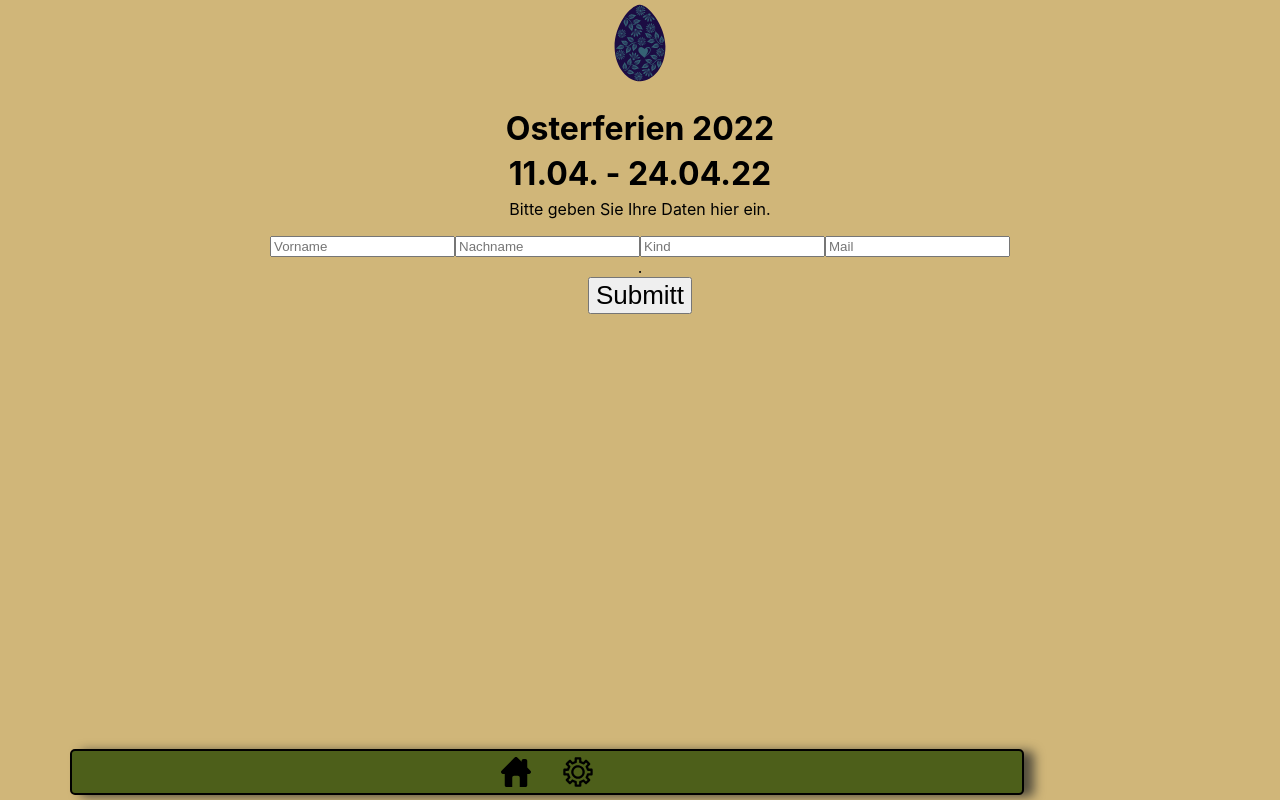
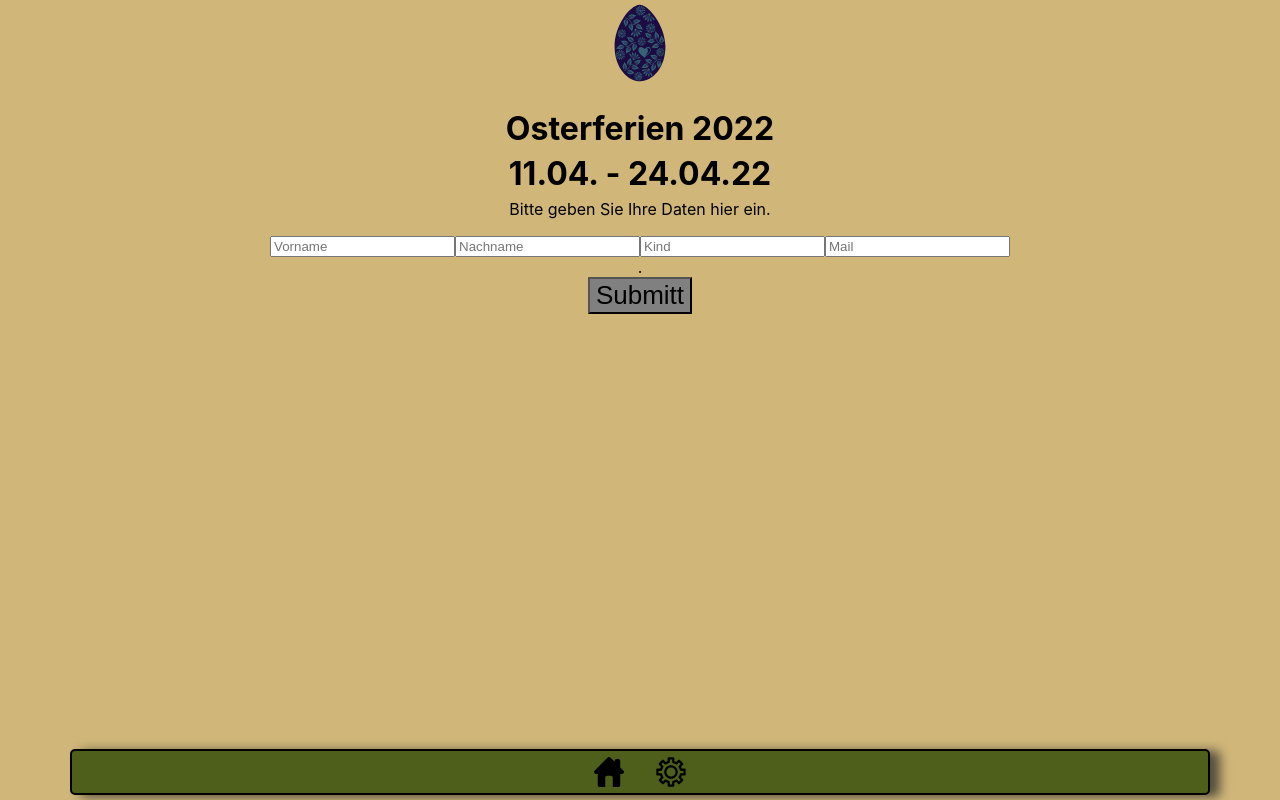
Before and after one commit to joachimHaag/Ferienapp, a React (Vite) app: page /settings in a window 1280 px wide. Built offline with nearby package versions, Linux system fonts and the light colour scheme.

Commit message:
Nav centered

```diff
--- a/src/App.css
+++ b/src/App.css
@@ -39,6 +39,7 @@
 
 button {
   font-size: calc(10px + 2vmin);
+  background-color: grey;
 }
 
 body {
@@ -66,7 +67,7 @@ h2 {
 footer {
   position: fixed;
   bottom: 5px;
-  width: 80%;
+  width: 100%;
   z-index: 3;
 }
 
@@ -77,12 +78,11 @@ footer {
   align-items: center;
   font-size: 1.5rem;
   background-color: #4d5f1a;
-
   border: 2px solid black;
   box-shadow: 10px 2px 11px rgba(11, 18, 26, 0.637);
   border-radius: 5px;
   margin-left: 70px;
-  margin-right: 0px;
+  margin-right: 70px;
 }
 
 .navIcon {
```
